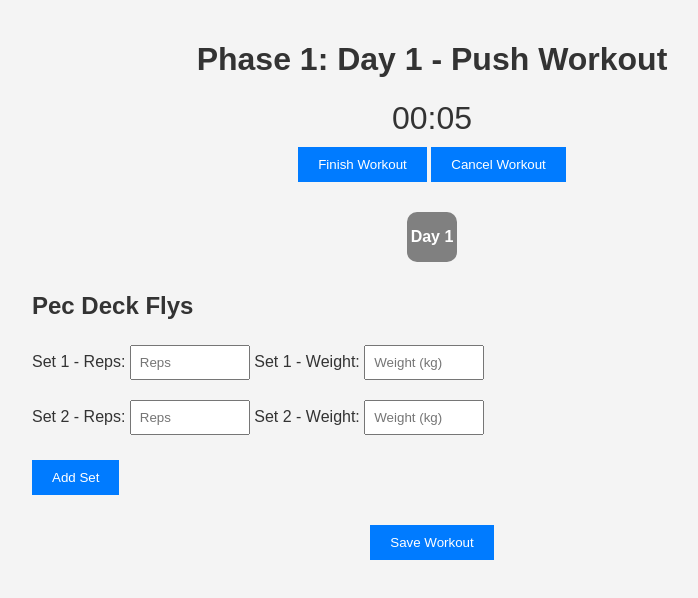
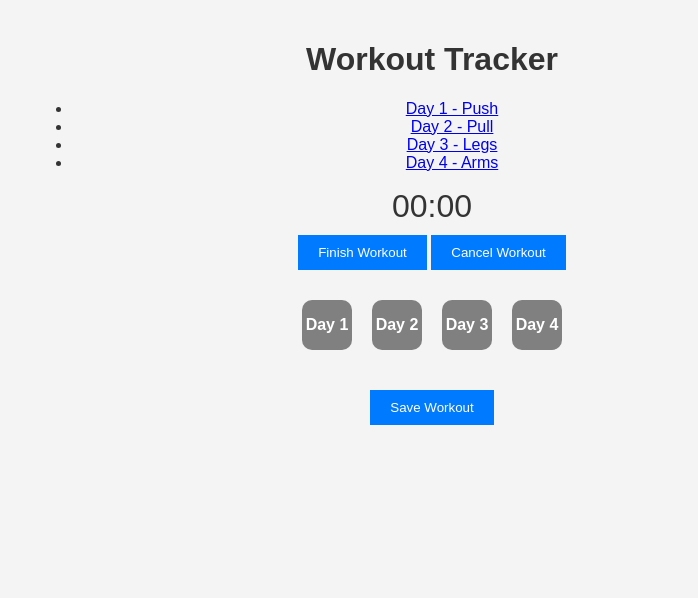
Before and after one commit to grantcore/Sleeper-Build, a plain HTML site: page index.html in a window 1280 px wide. Shown: the whole page, without its empty margins (208-906 px from the left). Drawn offline with Linux system fonts and the light colour scheme.

Commit message:
Update index.html

```diff
--- a/index.html
+++ b/index.html
@@ -10,7 +10,17 @@
 <body>
     <div class="container">
         <header>
-            <h1>Phase 1: Day 1 - Push Workout</h1>
+            <h1>Workout Tracker</h1>
+            <!-- Menu for Selecting Workouts -->
+            <nav>
+                <ul id="menu">
+                    <li><a href="#" onclick="showWorkout('day1')">Day 1 - Push</a></li>
+                    <li><a href="#" onclick="showWorkout('day2')">Day 2 - Pull</a></li>
+                    <li><a href="#" onclick="showWorkout('day3')">Day 3 - Legs</a></li>
+                    <li><a href="#" onclick="showWorkout('day4')">Day 4 - Arms</a></li>
+                </ul>
+            </nav>
+            <!-- Timer -->
             <div id="timer">00:00</div>
             <button id="finishBtn">Finish Workout</button>
             <button id="cancelBtn">Cancel Workout</button>
@@ -19,25 +29,14 @@
         <!-- Day Completion Indicator -->
         <div id="dayStatus">
             <span id="day1" class="day-square">Day 1</span>
+            <span id="day2" class="day-square">Day 2</span>
+            <span id="day3" class="day-square">Day 3</span>
+            <span id="day4" class="day-square">Day 4</span>
         </div>
 
+        <!-- Workout Details -->
         <section id="workout">
-            <h2>Pec Deck Flys</h2>
-            <div class="set">
-                <label for="set1_reps">Set 1 - Reps:</label>
-                <input type="number" id="set1_reps" placeholder="Reps">
-                <label for="set1_weight">Set 1 - Weight:</label>
-                <input type="number" id="set1_weight" placeholder="Weight (kg)">
-            </div>
-            <div class="set">
-                <label for="set2_reps">Set 2 - Reps:</label>
-                <input type="number" id="set2_reps" placeholder="Reps">
-                <label for="set2_weight">Set 2 - Weight:</label>
-                <input type="number" id="set2_weight" placeholder="Weight (kg)">
-            </div>
-            <button id="addSetBtn">Add Set</button>
-
-            <!-- Add more exercises here -->
+            <!-- Day 1 Push Workout (This will be shown dynamically based on menu choice) -->
         </section>
 
         <footer>
```
